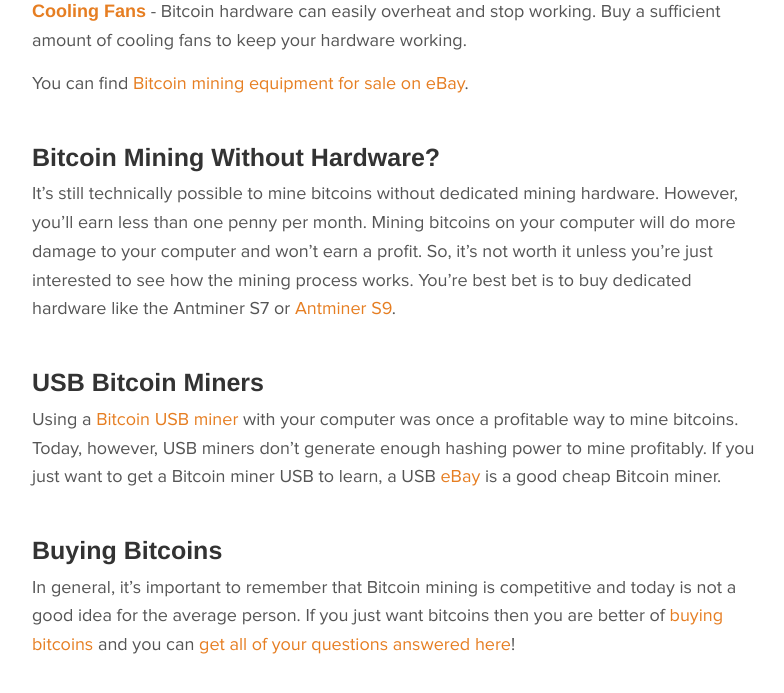
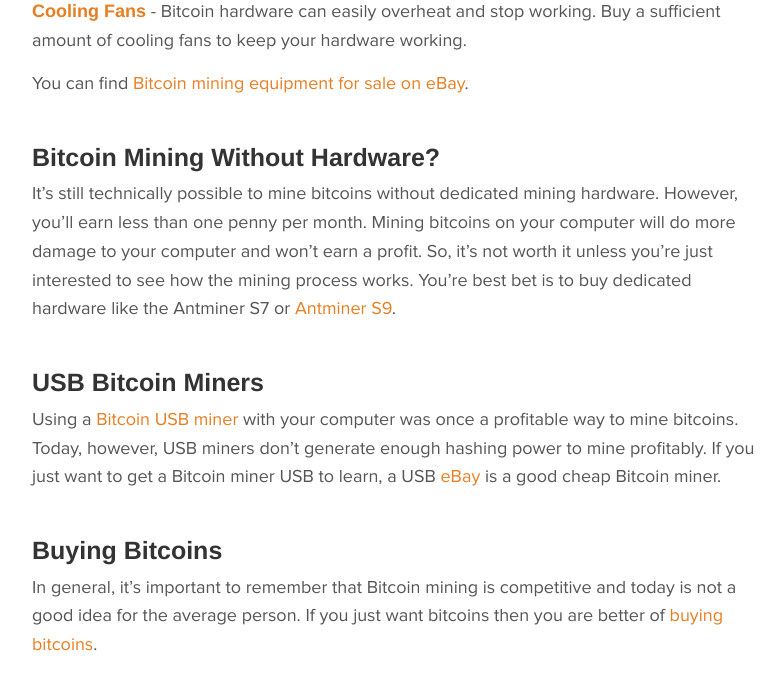
Before and after one commit to adster93/hobbymining, a Jekyll site: the page built from pages/hardware.md, in a window 1280 px wide and 900 px high, scrolled down 4019 px, cut to the strip 0-754 px from the top of the window. Shown: the top 693 px of the strip, without its empty margins (243-1027 px from the left). Built offline with Jekyll 4.4.1, drawn with Linux system fonts in a browser that asks for light colours; nearby versions of some CDN libraries; some web fonts are replaced; comment, search, counter and statistics services are not loaded.

Commit message:
remove link

```diff
--- a/pages/hardware.md
+++ b/pages/hardware.md
@@ -132,4 +132,4 @@ Using a [Bitcoin USB miner](/usb-bitcoin-miners/) with your computer was once a
 
 ## Buying Bitcoins
 
-In general, it's important to remember that Bitcoin mining is competitive and today is not a good idea for the average person. If you just want bitcoins then you are better of [buying bitcoins](https://www.buybitcoinworldwide.com/) and you can [get all of your questions answered here](http://ask.buybitcoinworldwide.com/)!
+In general, it's important to remember that Bitcoin mining is competitive and today is not a good idea for the average person. If you just want bitcoins then you are better of [buying bitcoins](https://www.buybitcoinworldwide.com/).
```
